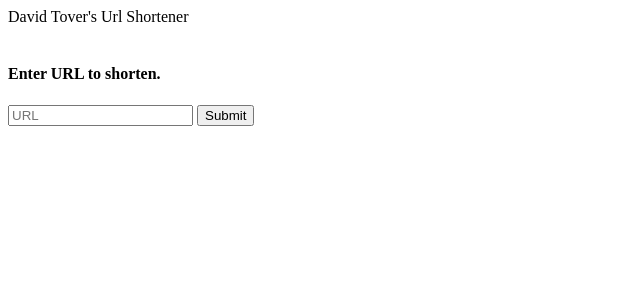
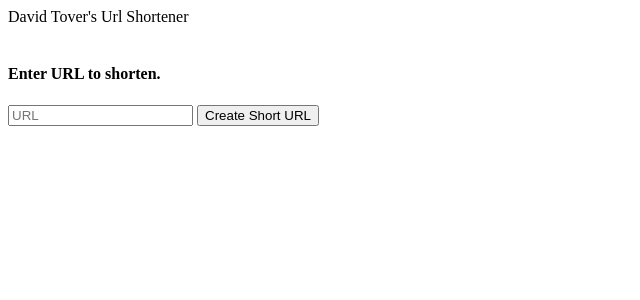
Before and after one commit to djtover/URL-Shortener, a Flask app: page / in a window 1280 px wide. Shown: the top 300 px of the page, without its empty margins (0-640 px from the left). Run offline with Flask 2, Linux system fonts and the light colour scheme; some libraries are stand-ins or nearby versions.

Commit message:
Cleaned up main and home

```diff
--- a/main.py
+++ b/main.py
@@ -1,6 +1,6 @@
-from flask import Flask, render_template,request
+
+from flask import Flask, render_template,request,redirect
 import sqlite3
-
 from sqlite3 import OperationalError
 import string
 try:
@@ -10,7 +10,8 @@ except Error:
     str_encode = str
 
 
-host = 'http://localhost:5000/'
+
+host = 'http://localhost/'
 
 # This a method to check if the table has been created
 # if it hasn't then it will create the table URLS
@@ -34,49 +35,33 @@ def table_check():
 
 
 
-
 app = Flask(__name__)
-
+# This is a method that if it is a POST protocol then insert that URL into the DB and return the new shortened URL
 @app.route('/', methods=['GET', 'POST'])
 def home():
     if request.method == 'POST':
         original = str_encode(request.form.get('url'))
-        if urlparse(original).scheme == '':
-            url = 'http://' + original
-        else:
-            url = original
         with sqlite3.connect('urls.db') as conn:
             cursor = conn.cursor()
             res = cursor.execute(
-                'INSERT INTO URLS (URL) VALUES (?)',
-                [original]
+            'INSERT INTO URLS (URL) VALUES (?)',
+            [original]
             )
             index = res.lastrowid
-        return render_template('home.html', short_url=host + str(index))
+            return render_template('home.html', short_url=host + str(index))
     return render_template('home.html')
 
-# def getId(short_url):
-#     i = short_url.find(':5000')
-#     i = i + 6
-#     for j in short_url
-#         if(short_url[j]< 0 or short_url[j] > 9)
-#             raise ValueError('Invalid URL')
-#     ans = int(short_url[i:])
-#     return ans
 
 
+# This is a method that when a shortened URL is inputed then get the URL from
+# the DB based on the ID the URL has and redirect the shortened URL to the long one
 @app.route('/<short_url>')
 def redirect_url(short_url):
-    # try:
-    #     id = getId(short_url);
-    #     pass
-    # except Exception as e:
-    #     raise
     id = short_url
-    url = localhost
+    url = host
     with sqlite3.connect('urls.db') as connect:
         cursor = connect.cursor()
-        result = cursor.execute('SELECT URL FROM URLS WHERE ID=?', id)
+        res = cursor.execute('SELECT URL FROM URLS WHERE ID=?', [id])
         try:
             short = res.fetchone()
             if short is not None:
--- a/templates/home.html
+++ b/templates/home.html
@@ -1,22 +1,9 @@
 <!DOCTYPE html>
 <html lang="en">
       <head>
-         <!-- <link href="//maxcdn.bootstrapcdn.com/font-awesome/4.2.0/css/font-awesome.min.css" rel="stylesheet">
-         <link href="https://maxcdn.bootstrapcdn.com/bootstrap/3.3.5/css/bootstrap.min.css" rel="stylesheet"> -->
          David Tover's Url Shortener
       </head>
       <body>
-         <nav class="navbar navbar-inverse navbar-fixed-top">
-            <div class="container">
-               <div class="navbar-header">
-                  <!-- <a class="navbar-brand" href="#">David Tover's Url Shortener</a> -->
-               </div>
-               <div id="navbar" class="navbar-collapse collapse">
-               </div>
-               <!--/.navbar-collapse -->
-            </div>
-         </nav>
-         <!-- Main jumbotron for a primary marketing message or call to action -->
          <div class="jumbotron">
             <div class="container">
                <br />
@@ -27,7 +14,7 @@
                      <form method="post" class="navbar-form navbar-right" action="">
                         <div class="form-group">
                            <input type="text" id="url" name="url" class="form-control input-lg chat-input" placeholder="URL" />
-                           <button type="submit" class="btn btn-lg btn-info">Submit</button>
+                           <button type="submit" class="btn btn-lg btn-info">Create Short URL</button>
                         </div>
                      </form>
                   </div>
@@ -39,8 +26,6 @@
                {% endif %}
             </div>
          </div>
-         <footer>
-         </footer>
          </div>
       </body>
    </html>
```
